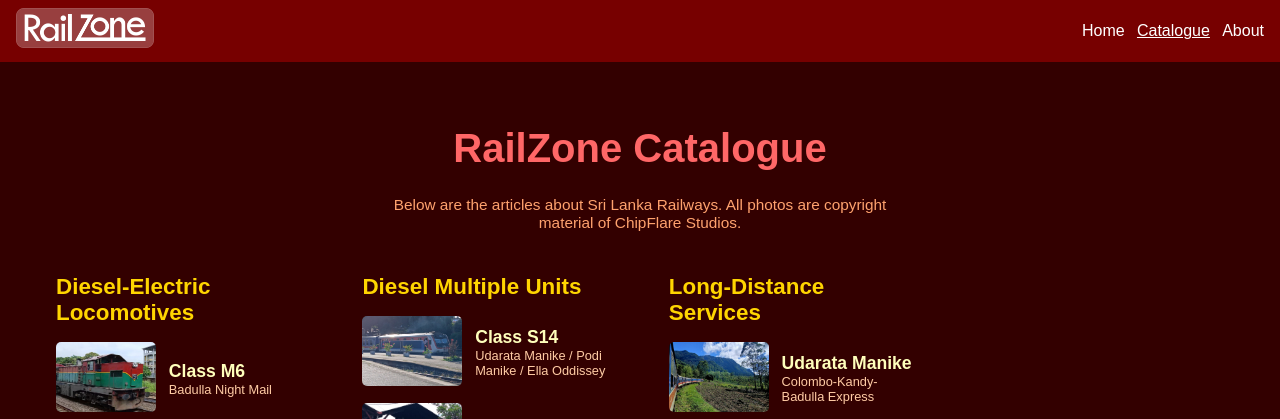
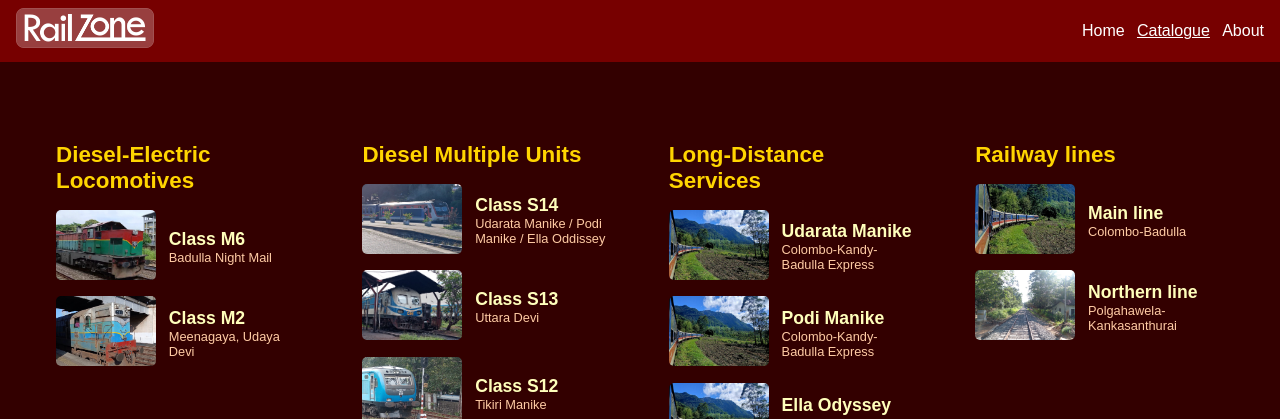
Before and after one commit to CeylonRailZone/ceylonrailzone.github.io, a plain HTML site: page catalogue.html in a window 1280 px wide. Shown: the top 419 px of the page. Drawn offline with Linux system fonts and the light colour scheme.

Commit message:
added rail lines

```diff
--- a/catalogue.html
+++ b/catalogue.html
@@ -21,9 +21,6 @@
   </header>
 
   <main>
-    <h1>RailZone Catalogue</h1>
-    <p>Below are the articles about Sri Lanka Railways. All photos are copyright material of ChipFlare Studios.</p>
-
     <section class="category-list" id="catalogue">
       </section>
   </main>
--- a/catalogue.json
+++ b/catalogue.json
@@ -19,5 +19,10 @@
     { "name": "Uttara Devi", "image": "images/unavailable.png", "description": "Colombo-Jaffna-Kankasanturai Intercity Express", "url": "data.html?id=uttara-devi" },
     { "name": "Yal Devi", "image": "images/class-m11-yal-devi.jpg", "description": "Mt.Lavinia-Colombo-Kankasanturai Intercity Express", "url": "data.html?id=yal-devi" },
     { "name": "Denuwara Manike", "image": "images/class-s14-pattipola.jpg", "description": "Not Operational", "url": "data.html?id=denuwara-manike" }
+  ],
+  "Railway lines": [
+    { "name": "Main line", "image": "images/mnl/nanuoya.jpg", "description": "Colombo-Badulla", "url": "data.html?id=main-line" },
+    { "name": "Northern line", "image": "images/ntl/anuradhapura.jpg", "description": "Polgahawela-Kankasanthurai", "url": "data.html?id=northern-line" }
+
   ]
 }
```
Also changed, not shown: index.html (+1 -1 lines).
